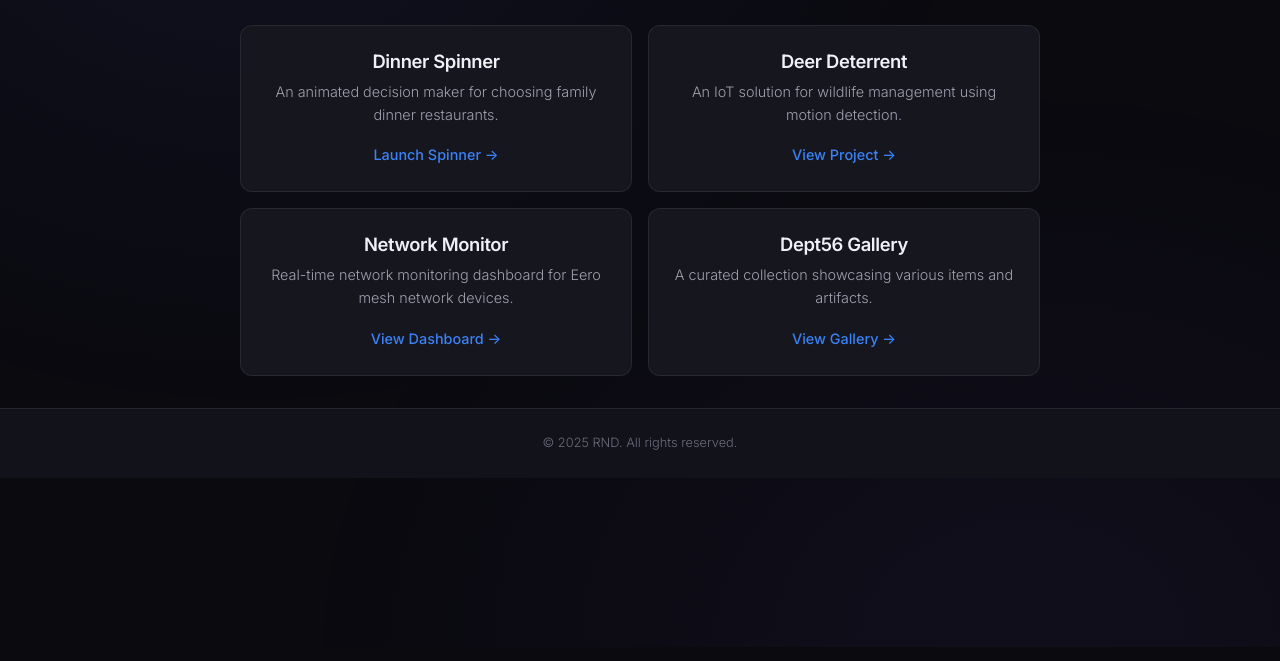
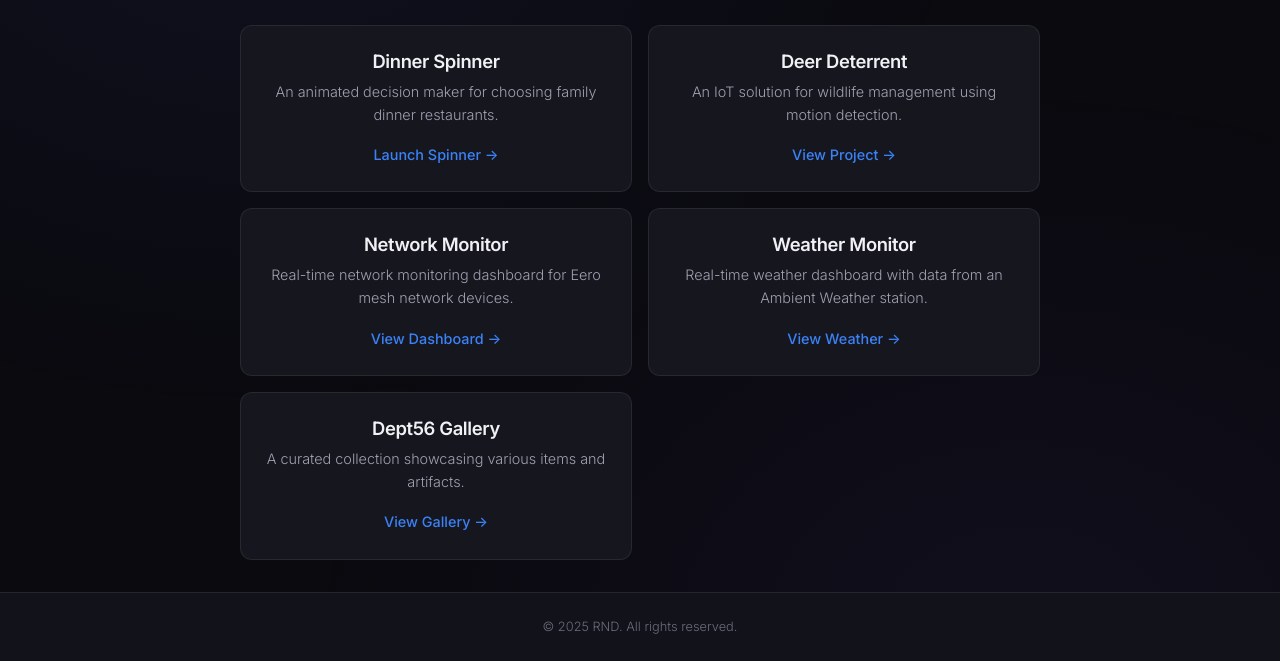
Before and after one commit to rndpig/rndpig-landing, a website: page index.html in a window 1280 px wide. Shown: the part 153-814 px from the top of the page. Drawn offline with Linux system fonts and the light colour scheme.

Commit message:
Add Weather Monitor card

```diff
--- a/index.html
+++ b/index.html
@@ -68,6 +68,14 @@
                         </div>
                     </a>
 
+                    <a href="https://weather.rndpig.com" class="project-card-link" target="_blank" rel="noopener noreferrer">
+                        <div class="project-card">
+                            <h3>Weather Monitor</h3>
+                            <p>Real-time weather dashboard with data from an Ambient Weather station.</p>
+                            <span class="project-link">View Weather →</span>
+                        </div>
+                    </a>
+
                     <a href="https://dept56.rndpig.com" class="project-card-link" target="_blank" rel="noopener noreferrer">
                         <div class="project-card">
                             <h3>Dept56 Gallery</h3>
```
